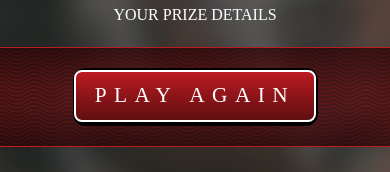
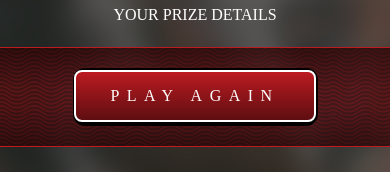
Before and after one commit to jlevy812/MatchingGame, a React (Create React App) app: page /MatchingGame/finish in a window 390 px wide. Shown: the part 643-815 px from the top of the page. Built offline with nearby package versions, Linux system fonts and the light colour scheme.

Commit message:
Font size fix

```diff
--- a/src/App.css
+++ b/src/App.css
@@ -555,6 +555,25 @@
 	max-height: 93%;
 }
 
+@media (max-width: 420px) {
+	.restartButton {
+	  font-size: 14pt;
+	}
+}
+
+@media (max-width: 400px) {
+	.restartButton {
+	  font-size: 12pt;
+	}
+}
+
+@media (max-width: 380px) {
+	.restartButton {
+	  font-size: 10pt;
+	}
+}
+
+
 .restartBackground{
 	background: black;
 	width: 245pt;
```
